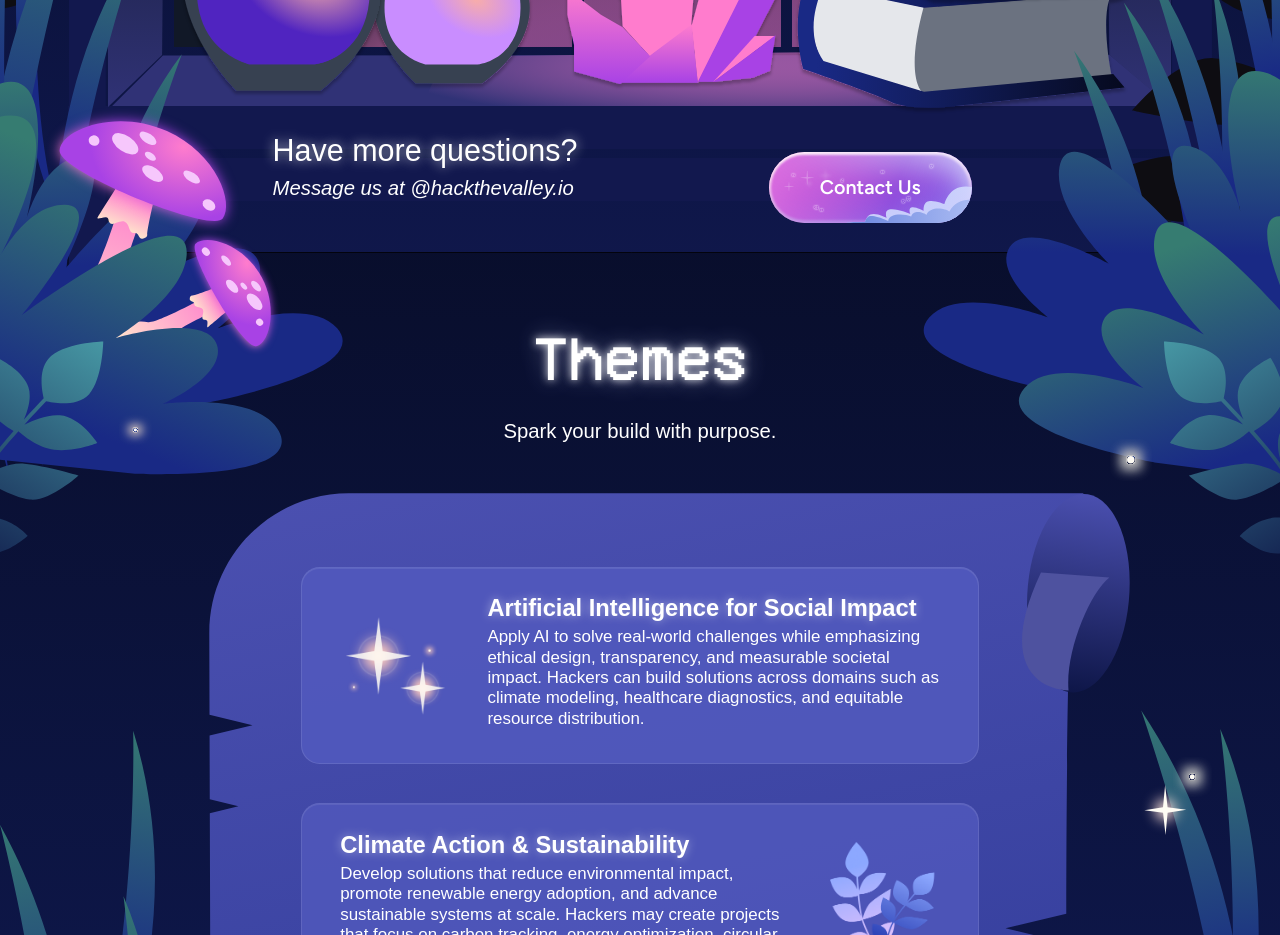
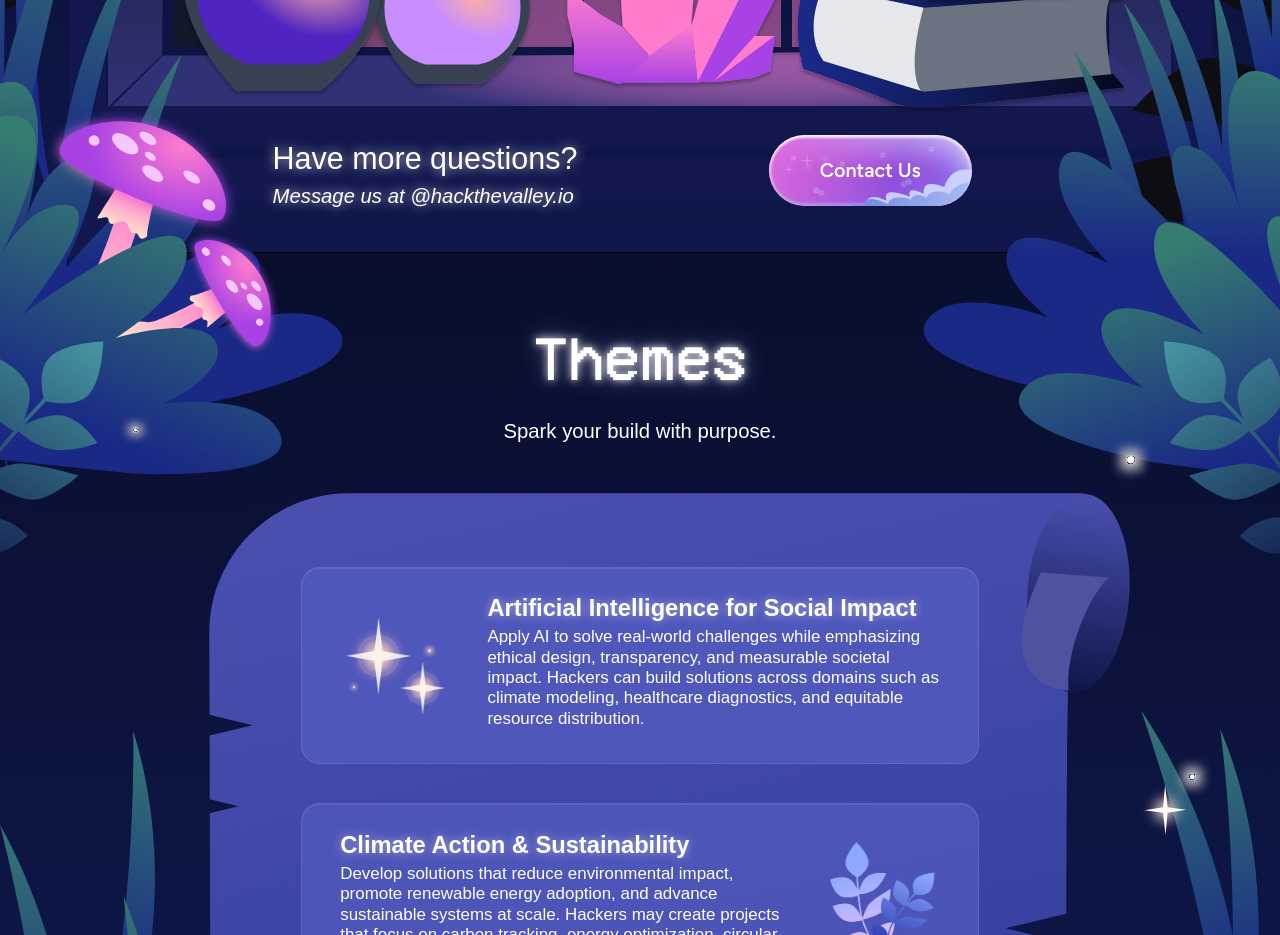
Before and after one commit to hackthevalley/hack-the-front-2026, a Next.js app: page / in a window 1280 px wide. Shown: the part 3300-4235 px from the top of the page. Built offline with nearby package versions, Linux system fonts and the light colour scheme; a web font is replaced by a local one.

Commit message:
fix: contact us button alignment

```diff
--- a/app/faq-themes/faq/FaqStaticOverlays.tsx
+++ b/app/faq-themes/faq/FaqStaticOverlays.tsx
@@ -8,13 +8,14 @@ export default function FaqStaticOverlays() {
   return (
     <>
       <div
-        className="absolute text-white"
+        className="absolute flex items-center justify-between text-white"
         style={{
           left: toStageX(322),
           top: toStageY(1345),
-          width: toStageWidth(363),
+          width: toStageWidth(826),
         }}
       >
+        <div style={{ width: "43.95%" }}>
           <p
             className="m-0 font-medium leading-none"
             style={{
@@ -26,20 +27,17 @@ export default function FaqStaticOverlays() {
           </p>
           <p
             className="m-0 italic leading-none"
-          style={{ marginTop: toScale(15), fontSize: toScale(24) }}
+            style={{
+              marginTop: toScale(15),
+              fontSize: toScale(24),
+              textShadow: "0 0 12px rgba(255,255,255,.75)",
+            }}
           >
             Message us at @hackthevalley.io
           </p>
         </div>
 
-      <div
-        className="absolute"
-        style={{
-          left: toStageX(908),
-          top: toStageY(1365),
-          width: toStageWidth(240),
-        }}
-      >
+        <div style={{ width: "29.06%" }}>
           <Button
             text="Contact Us"
             width="100%"
@@ -47,6 +45,7 @@ export default function FaqStaticOverlays() {
               window.location.href = "mailto:contact@hackthevalley.io";
             }}
           />
+        </div>
       </div>
 
       <h2
```
Lines whose indentation alone changed are shown as unchanged.
